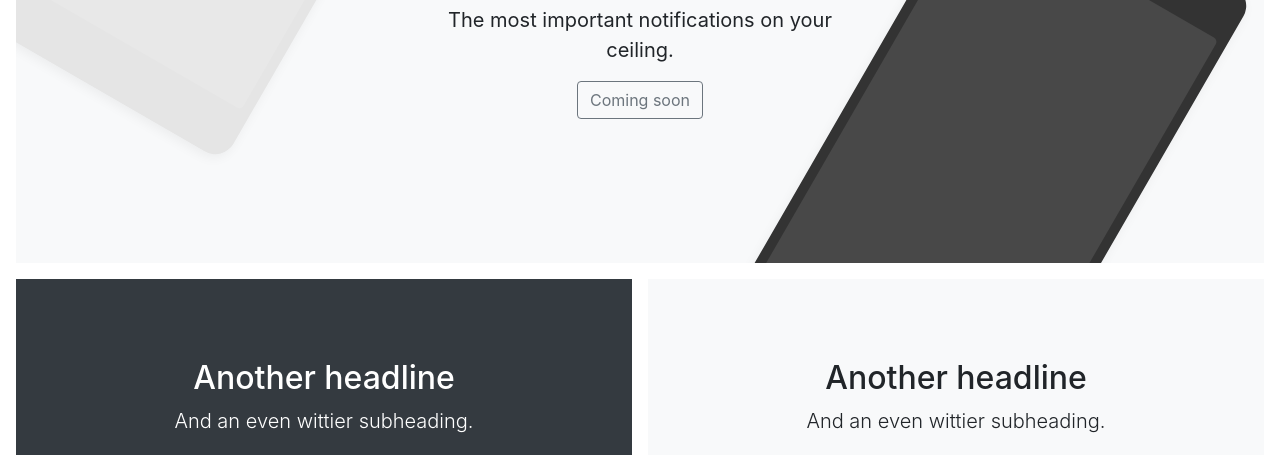
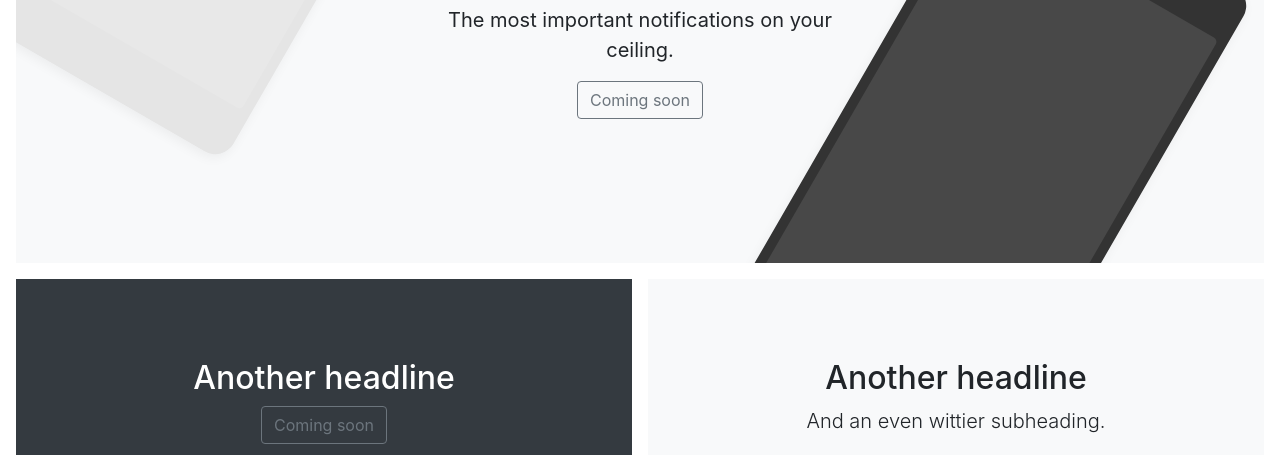
Before and after one commit to LukasDionysius/LukasDionysius.github.io, a plain HTML site: page index.html in a window 1280 px wide. Shown: the part 345-800 px from the top of the page. Drawn offline with nearby package versions, Linux system fonts and the light colour scheme.

Commit message:
Add Paper Helper

```diff
--- a/index.html
+++ b/index.html
@@ -47,7 +47,7 @@
       <div class="bg-dark mr-md-3 pt-3 px-3 pt-md-5 px-md-5 text-center text-white overflow-hidden">
         <div class="my-3 py-3">
           <h2 class="display-5">Another headline</h2>
-          <p class="lead">And an even wittier subheading.</p>
+          <a class="btn btn-outline-secondary" href="https://github.com/LukasDionysius/Paper-Helper">Coming soon</a>
         </div>
         <div class="bg-light box-shadow mx-auto" style="width: 80%; height: 300px; border-radius: 21px 21px 0 0;"></div>
       </div>
```
